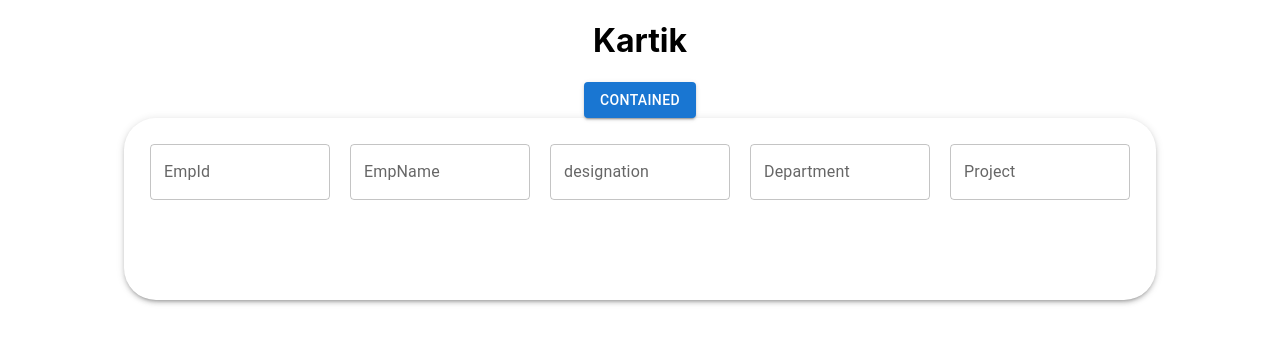
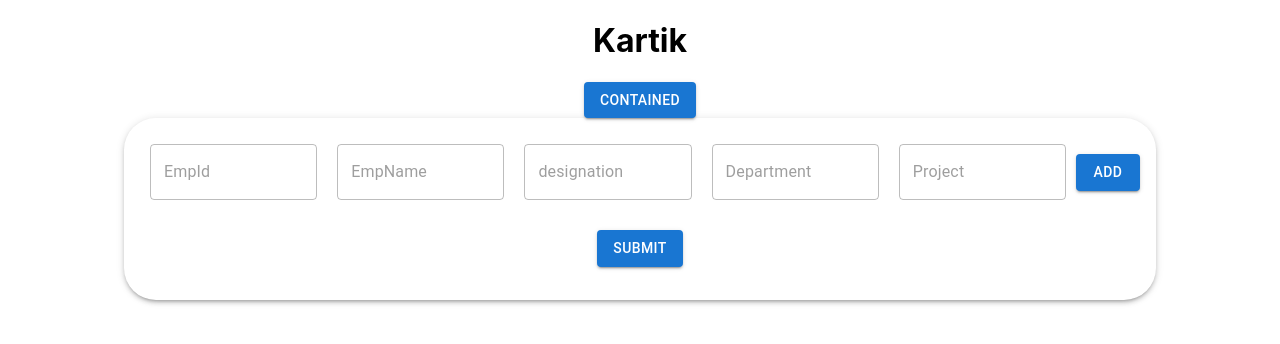
Before and after one commit to KARTIKSAWARI/Employee, a React (Create React App) app: page / in a window 1280 px wide. Shown: the top 344 px of the page. Built offline with nearby package versions, Linux system fonts and the light colour scheme.

Commit message:
Button Created

```diff
--- a/src/Components/receiving.tsx
+++ b/src/Components/receiving.tsx
@@ -1,8 +1,14 @@
-import React from 'react'
+import React, { useState } from 'react';
 import Box from '@mui/material/Box';
-import TextField from '@mui/material/TextField'
+import TextField from '@mui/material/TextField';
+import Button from '@mui/material/Button';
 
-function receiving() {
+function Receiving() {
+  const [isEditing, setIsEditing] = useState(false);
+
+    const handleAddClick = () => {
+        setIsEditing(true);
+      };
   return (
     <div style={{display:'flex',justifyContent:'center'}}>
 
@@ -14,18 +20,17 @@ function receiving() {
       height={150}
     >
     <div style={{display:'flex',alignItems:'center'}}>
-     <TextField id="outlined-basic" name='Required' label="EmpId" variant="outlined" style={{margin:'10px'}}/>
-     <TextField id="outlined-basic" name='Required' label="EmpName" variant="outlined" style={{margin:'10px'}}/>
-     <TextField id="outlined-basic" name='Required' label="designation" variant="outlined" style={{margin:'10px'}}/>
-     <TextField id="outlined-basic" name='Required' label="Department" variant="outlined" style={{margin:'10px'}} />
-     <TextField id="outlined-basic" name='Required' label="Project" variant="outlined" style={{margin:'10px'}}/>
-
+     <TextField id="outlined-basic" name='Required' disabled={!isEditing} label="EmpId" variant="outlined" style={{margin:'10px'}}/>
+     <TextField id="outlined-basic" name='Required' disabled={!isEditing} label="EmpName" variant="outlined" style={{margin:'10px'}}/>
+     <TextField id="outlined-basic" name='Required' disabled={!isEditing} label="designation" variant="outlined" style={{margin:'10px'}}/>
+     <TextField id="outlined-basic" name='Required' disabled={!isEditing} label="Department" variant="outlined" style={{margin:'10px'}} />
+     <TextField id="outlined-basic" name='Required' disabled={!isEditing} label="Project" variant="outlined" style={{margin:'10px'}}/>
+     <Button variant="contained" onClick={handleAddClick}>Add</Button>
      </div>
-
-
+     <Button style={{margin:'20px'}} variant="contained">Submit</Button>
     </Box>
     </div>
   )
 }
 
-export default receiving;
+export default Receiving;
```
